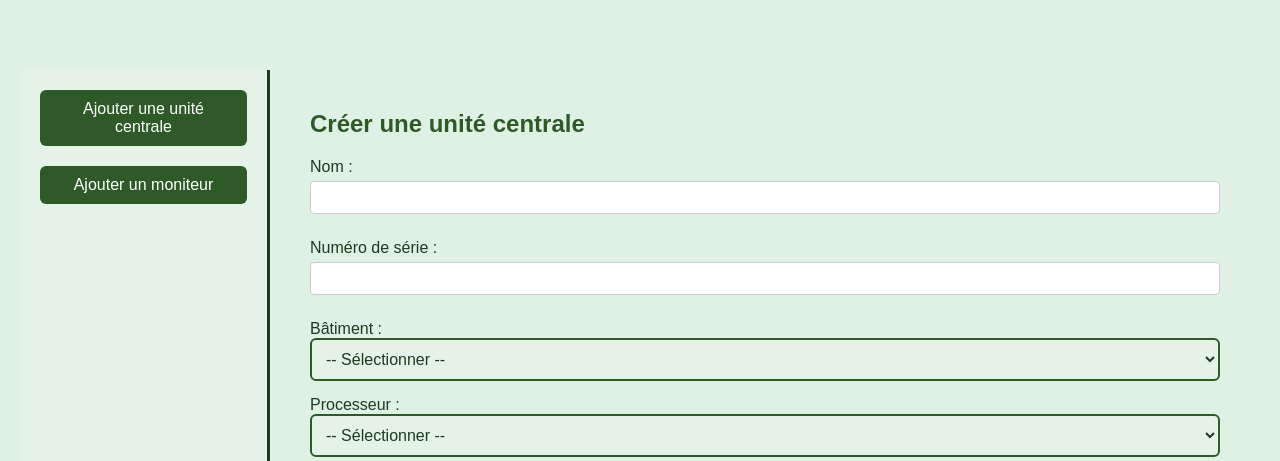
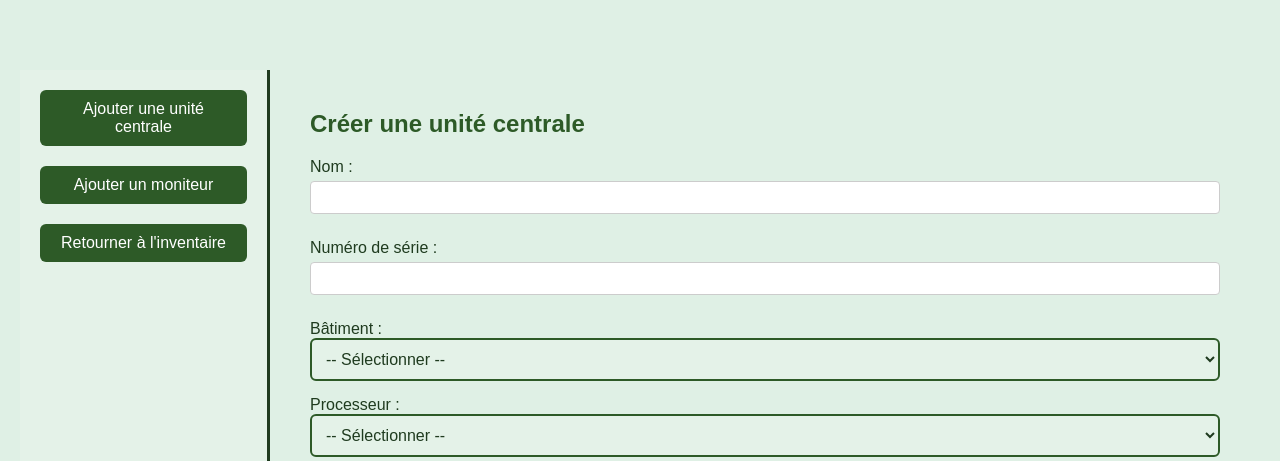
Before and after one commit to Wintide/SAE_BUT2_Groupe1, a PHP site: page /ajout_avec_formulaire.php in a window 1280 px wide. Shown: the part 65-526 px from the top of the page. Run offline with PHP 8.4, Linux system fonts and the light colour scheme; the visitor is signed in with stand-in values (Sample User, id 1); data that the repository does not hold is empty.

Commit message:
Update ajout_avec_formulaire.php

```diff
--- a/src/ajout_avec_formulaire.php
+++ b/src/ajout_avec_formulaire.php
@@ -74,6 +74,15 @@ $monitor_attached_to = mysqli_query($conn, "SELECT name FROM devices");
                 </li>
                 <li>
                     <button class="sidebar-btn" data-target="form-moniteur">Ajouter un moniteur</button>
+                </li>
+                <li>
+                    <button class="sidebar-btn" id="revenir">Retourner à l'inventaire</button>
+                    <script>
+                        var btn = document.getElementById("revenir");
+                        btn.addEventListener('click', function() {
+                            document.location.href = "inventaire.php";
+                        });
+                    </script>
                 </li>
             </ul>
         </aside>
```
